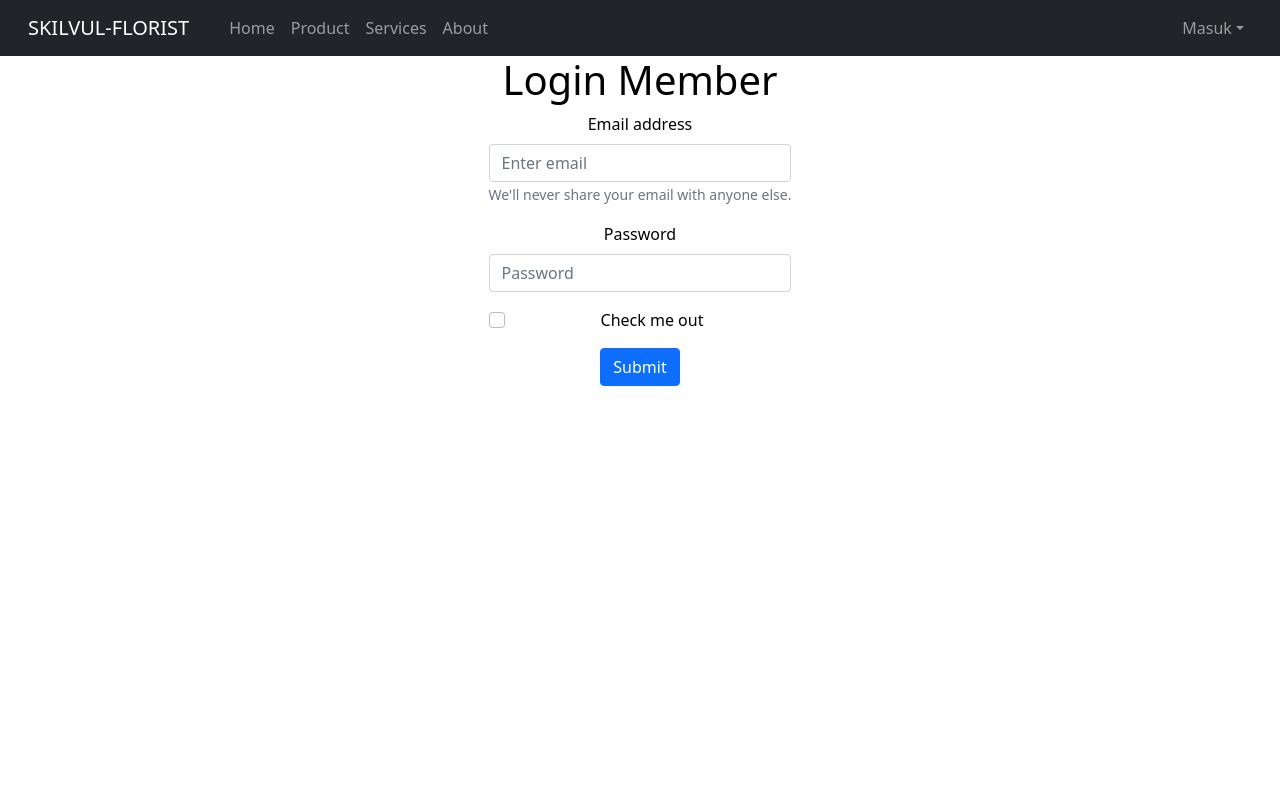
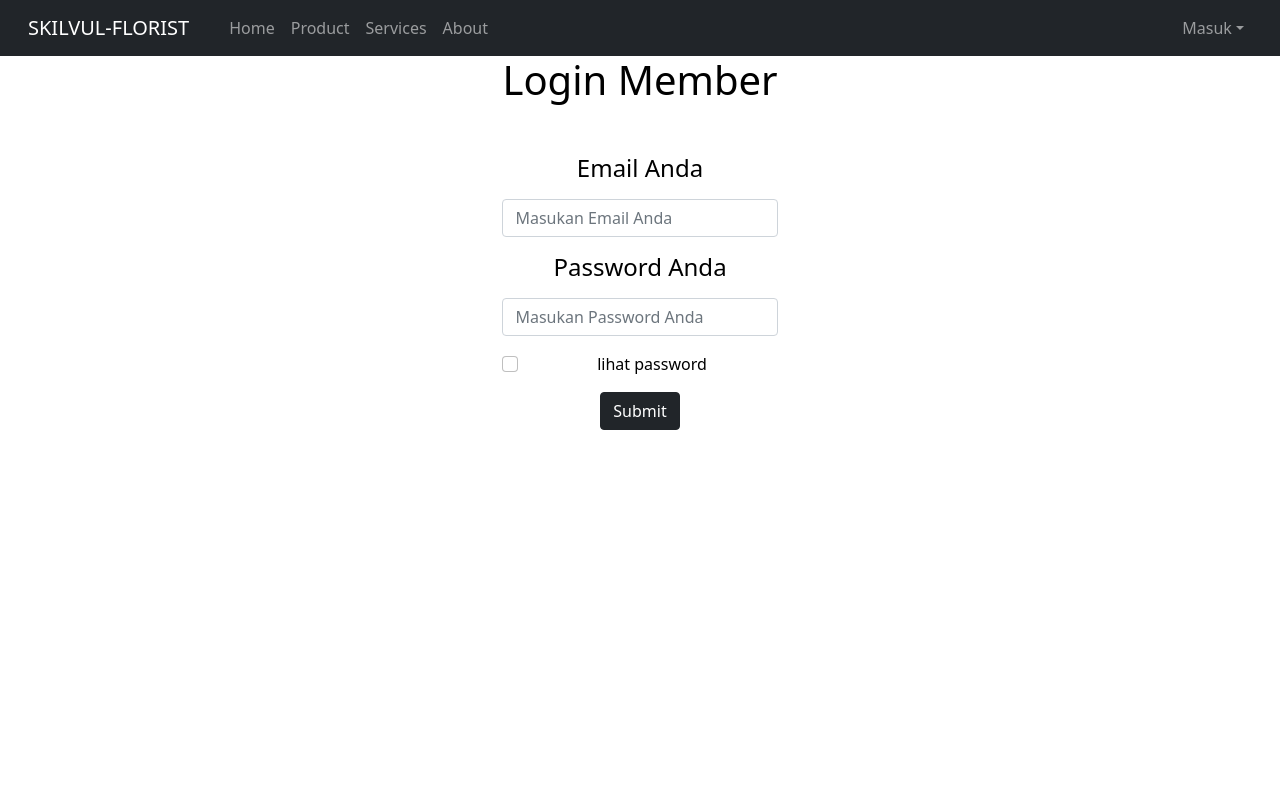
Before and after one commit to skillfull-florist/skilvul-florist, a React (Create React App) app: page /login in a window 1280 px wide. Shown: the top 800 px of the page. Built offline with nearby package versions, Linux system fonts and the light colour scheme.

Commit message:
update login dan register

```diff
--- a/public/index.html
+++ b/public/index.html
@@ -5,10 +5,7 @@
     <link rel="icon" href="%PUBLIC_URL%/favicon.ico" />
     <meta name="viewport" content="width=device-width, initial-scale=1" />
     <meta name="theme-color" content="#000000" />
-    <meta
-      name="description"
-      content="Web site created using create-react-app"
-    />
+    <meta name="description" content="Web site created using create-react-app" />
     <link rel="apple-touch-icon" href="%PUBLIC_URL%/logo192.png" />
     <!--
       manifest.json provides metadata used when your web app is installed on a
@@ -24,7 +21,7 @@
       work correctly both with client-side routing and a non-root public URL.
       Learn how to configure a non-root public URL by running `npm run build`.
     -->
-    <title>React App</title>
+    <title>Skillvul Florist</title>
   </head>
   <body>
     <noscript>You need to enable JavaScript to run this app.</noscript>
--- a/src/components/login/Login.js
+++ b/src/components/login/Login.js
@@ -1,25 +1,77 @@
-import Button from "react-bootstrap/Button";
-import Form from "react-bootstrap/Form";
+import React, { useState, useEffect } from "react";
+import { Button, Form } from "react-bootstrap";
 
-function BasicExample() {
+function Register() {
+  const [userData, setUserData] = useState({ email: "", password: "" });
+
+  const [formError, setFormError] = useState({});
+  const [isSubmit, setIsSubmit] = useState(false);
+
+  const handleChange = (event) => {
+    setUserData({ ...userData, [event.target.name]: event.target.value });
+  };
+
+  const handleSubmit = (event) => {
+    event.preventDefault();
+    setFormError(validasi(userData));
+    setIsSubmit(true);
+    // const data = JSON.stringify(userData);
+    // localStorage.setItem("user", data);
+  };
+
+  useEffect(() => {
+    if (Object.keys(formError).length === 0 && isSubmit) {
+      console.log(userData);
+    }
+  }, [formError]);
+
+  const validasi = (nilai) => {
+    const errors = {};
+    const regex = /^[^\s@]+@[^\s@]+\.[^\s@]{2,}$/i;
+    if (!nilai.email) {
+      errors.email = "Email Tidak Boleh Kosong";
+    } else if (!regex.test(userData.email)) {
+      errors.email = "Format email salah !!!";
+    }
+
+    if (!nilai.password) {
+      errors.password = "Password Anda Tidak Boleh Kosong";
+    } else if (nilai.password.length < 8) {
+      errors.password = "Password lebih dari 8 Karakter ";
+    }
+    return errors;
+  };
+
+  const [lihatPass, setLihatpass] = useState(false);
+  const lihatPassword = () => {
+    setLihatpass((lihatPass) => !lihatPass);
+  };
   return (
     <div>
       <h1>Login Member</h1>
+      <div style={{ marginBottom: "50px" }}></div>
       <Form>
         <Form.Group className="mb-3" controlId="formBasicEmail">
-          <Form.Label>Email address</Form.Label>
-          <Form.Control type="email" placeholder="Enter email" />
-          <Form.Text className="text-muted">We'll never share your email with anyone else.</Form.Text>
+          <Form.Label>
+            <h4>Email Anda</h4>
+          </Form.Label>
+          <Form.Control type="email" placeholder="Masukan Email Anda" name="email" onChange={handleChange} />
+        </Form.Group>
+        <p>{formError.email}</p>
+
+        <Form.Group className="mb-3">
+          <Form.Label>
+            <h4>Password Anda</h4>
+          </Form.Label>
+          <Form.Control type={lihatPass ? "text" : "password"} placeholder="Masukan Password Anda" name="password" onChange={handleChange} />
+        </Form.Group>
+        <p>{formError.password}</p>
+
+        <Form.Group className="mb-3" controlId="formBasicCheckbox">
+          <Form.Check type="checkbox" label="lihat password" onChange={lihatPassword} checked={lihatPass} />
         </Form.Group>
 
-        <Form.Group className="mb-3" controlId="formBasicPassword">
-          <Form.Label>Password</Form.Label>
-          <Form.Control type="password" placeholder="Password" />
-        </Form.Group>
-        <Form.Group className="mb-3" controlId="formBasicCheckbox">
-          <Form.Check type="checkbox" label="Check me out" />
-        </Form.Group>
-        <Button variant="primary" type="submit">
+        <Button variant="dark" type="submit" onClick={handleSubmit}>
           Submit
         </Button>
       </Form>
@@ -27,4 +79,4 @@ function BasicExample() {
   );
 }
 
-export default BasicExample;
+export default Register;
--- a/src/components/login/Register.js
+++ b/src/components/login/Register.js
@@ -27,8 +27,11 @@ function Register() {
 
   const validasi = (nilai) => {
     const errors = {};
+    const regex = /^[^\s@]+@[^\s@]+\.[^\s@]{2,}$/i;
     if (!nilai.email) {
       errors.email = "Email Tidak Boleh Kosong";
+    } else if (!regex.test(userData.email)) {
+      errors.email = "Format email salah !!!";
     }
     if (!nilai.username) {
       errors.username = "Nama Anda Tidak Boleh Kosong";
```
